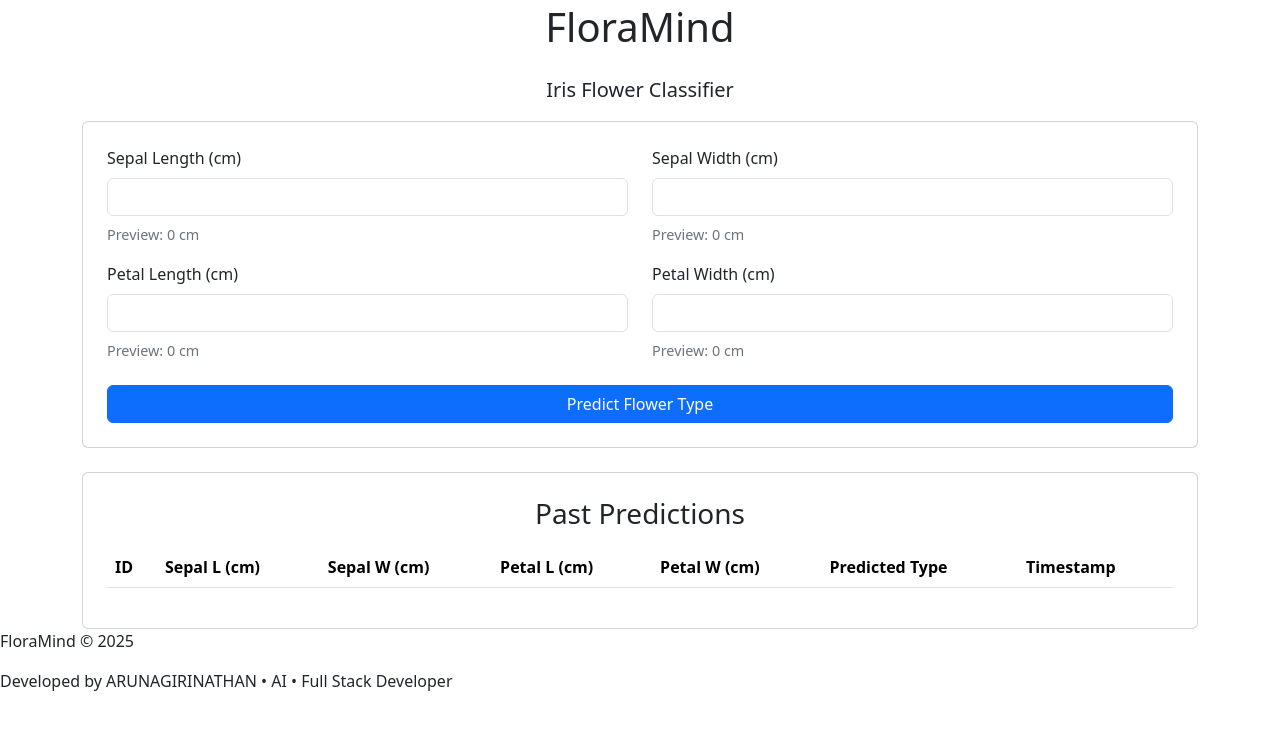
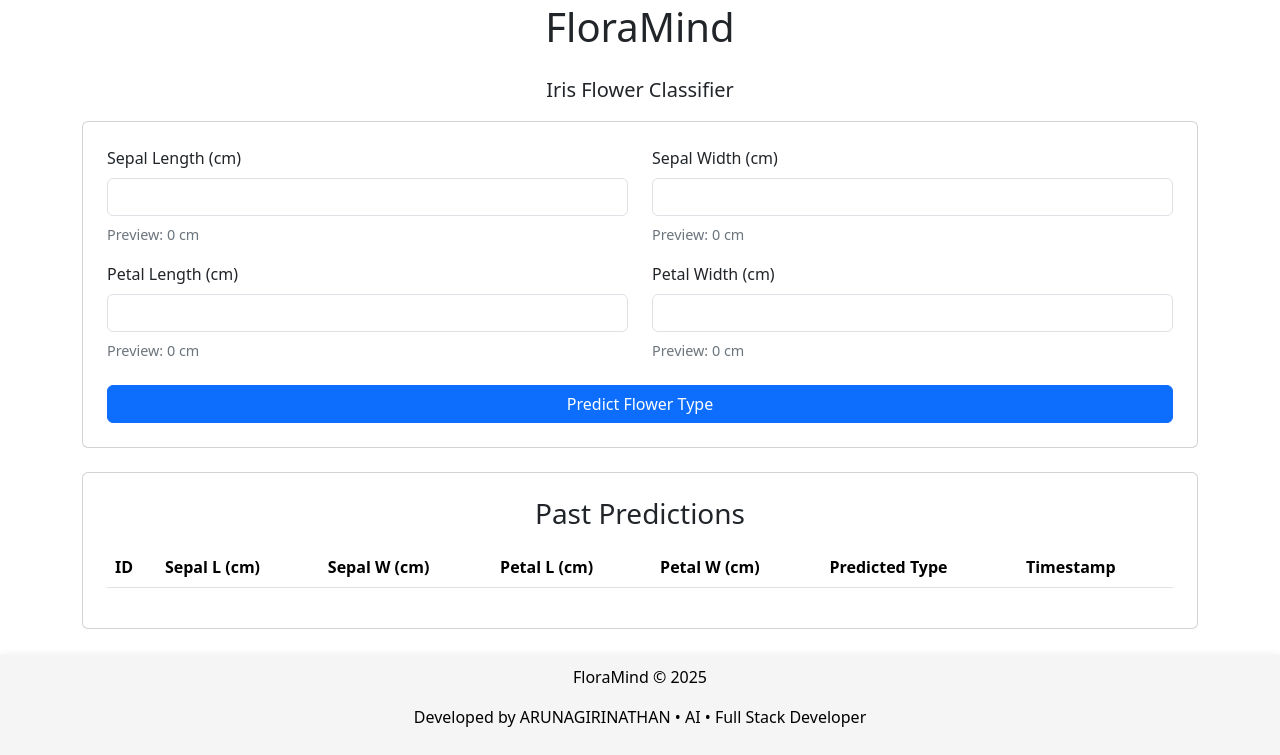
Before and after one commit to ARUNAGIRINATHAN-K/FloraMind, a PHP site: page / in a window 1280 px wide. Shown: the part 45-800 px from the top of the page. Run offline with PHP 8.4, Linux system fonts and the light colour scheme; data that the repository does not hold is empty.

Commit message:
footer-styles

```diff
--- a/style.css
+++ b/style.css
@@ -1,4 +1,22 @@
 /* style.css */
+.footer {
+    position: fixed;
+    left: 0;
+    bottom: 0;
+    width: 100%;
+    background-color:whitesmoke;
+    color: BLACK;
+    text-align: center;
+    padding: 10px 0;
+    box-shadow: 0 -2px 6px rgba(0,0,0,0.05);
+    z-index: 1030;
+}
+
+body {
+        margin: 0;
+        padding-bottom: 80px;
+}
+
 .preview {
     font-size: 0.9em;
     color: #6c757d;
```
